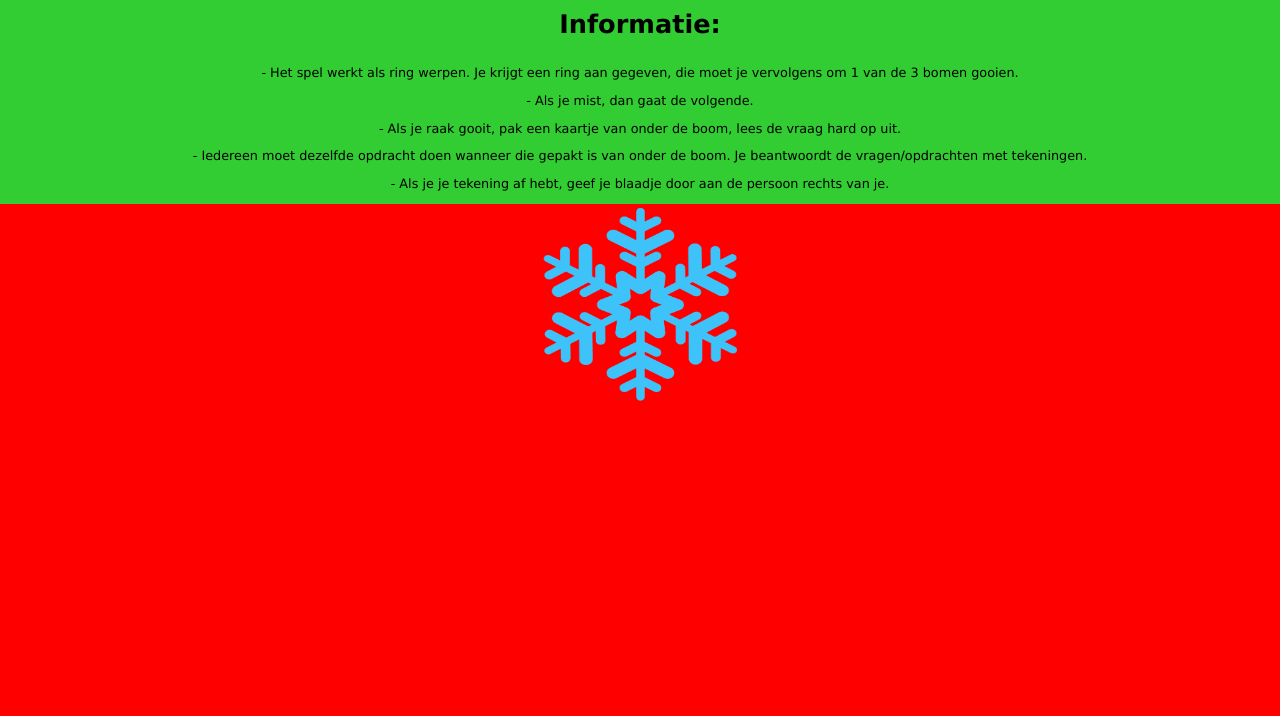
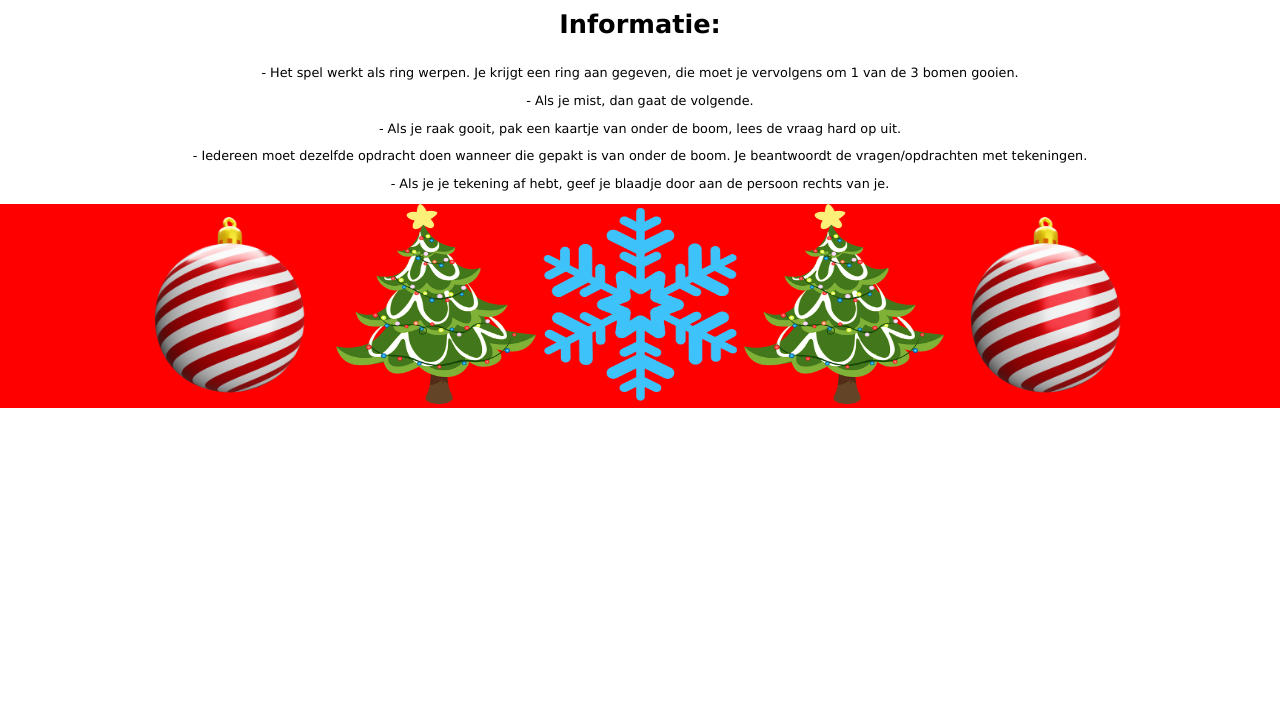
Before and after one commit to RenzoLentelink/renzolentelink.github.io, a plain HTML site: page index.html in a window 1280 px wide. Shown: the part 87-803 px from the top of the page. Drawn offline with Linux system fonts and the light colour scheme.

Commit message:
nomnomnom

```diff
--- a/index.html
+++ b/index.html
@@ -17,7 +17,11 @@
         </div>
 
         <div class="orange-border">
+            <img src="red-christmas-ball-free-png.png" height="980" width="980"/>
+            <img src="christmas-tree-5534769_640.png" height="640" width="540"/>
             <img src="snowflake-png-5.png" height="1275" width="1115"/>
+            <img src="christmas-tree-5534769_640.png" height="640" width="540"/>
+            <img src="red-christmas-ball-free-png.png" height="980" width="980"/>
         </div>
 
     </div>
--- a/style.css
+++ b/style.css
@@ -22,13 +22,13 @@ img {
 
 .orange-border {
     background-color: red;
-    height: 40vw;
+    height: 100%;
     width: 100%;
     margin: 0;
     text-align: center;
 }
 
 body {
-    background-color: limegreen;
+    background-color: white;
     margin: 0;
 }
```
Also changed, not shown: christmas-tree-5534769_640.png (added), red-christmas-ball-free-png.png (added).
